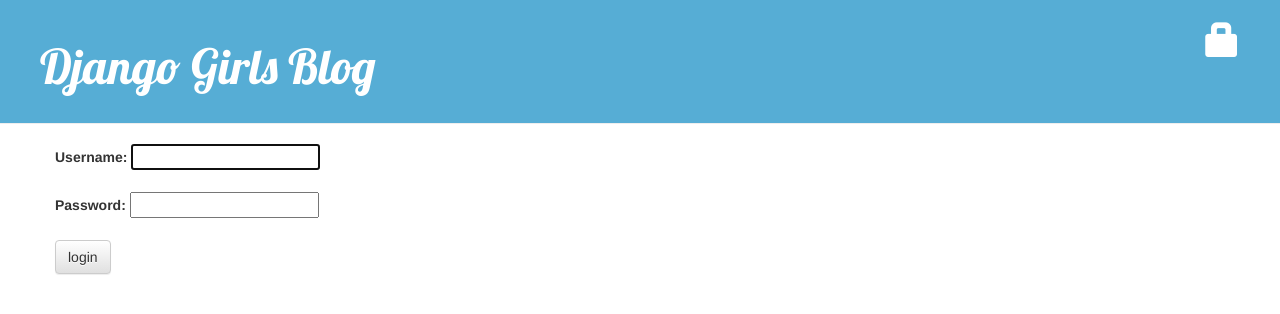
After one commit to serjilyashenko/blog-python, a Django app: page /accounts/login/ in a window 1280 px wide. The commit adds this page. Shown: the top 314 px of the page. Run offline with Django 3.2, Linux system fonts and the light colour scheme; some libraries are stand-ins or nearby versions.

Commit message:
login logout

```diff
--- a/blog/templates/blog/base.html
+++ b/blog/templates/blog/base.html
@@ -19,6 +19,14 @@
         <a href="{% url 'post_draft_list' %}" class="top-menu">
             <span class="glyphicon glyphicon-edit"></span>
         </a>
+        <p class="top-menu">
+            Hello {{ user.username }}
+            <small>(<a href="{% url 'logout' %}">Log out</a>)</small>
+        </p>
+    {% else %}
+        <a href="{% url 'login' %}" class="top-menu">
+            <span class="glyphicon glyphicon-lock"></span>
+        </a>
     {% endif %}
     <h1><a href="/">Django Girls Blog</a></h1>
 </div>
--- /dev/null
+++ b/blog/templates/registration/login.html
@@ -0,0 +1,33 @@
+{% extends "blog/base.html" %}
+
+{% block content %}
+    {% if form.errors %}
+        <p>Your username and password didn't match. Please try again.</p>
+    {% endif %}
+
+    <form method="post" action="">
+        {% csrf_token %}
+        {#        <table>#}
+        {#            <tr>#}
+        {#                <td>{{ form.username.label_tag }}</td>#}
+        {#                <td>{{ form.username }}</td>#}
+        {#            </tr>#}
+        {#            <tr>#}
+        {#                <td>{{ form.password.label_tag }}</td>#}
+        {#                <td>{{ form.password }}</td>#}
+        {#            </tr>#}
+        {#        </table>#}
+
+        <div class="form-group">
+            <label for="">{{ form.username.label_tag }}</label>
+            {{ form.username }}
+        </div>
+        <div class="form-group">
+            <label for="pwd">{{ form.password.label_tag }}</label>
+            {{ form.password }}
+        </div>
+
+        <input class="btn btn-default" type="submit" value="login"/>
+        <input type="hidden" name="next" value="{{ next }}"/>
+    </form>
+{% endblock %}
--- a/blog/urls.py
+++ b/blog/urls.py
@@ -1,4 +1,5 @@
 from django.conf.urls import url
+
 from . import views
 
 urlpatterns = [
--- a/blog/views.py
+++ b/blog/views.py
@@ -2,6 +2,7 @@
 from django.utils import timezone
 from .models import Post
 from .forms import PostForm
+from django.contrib.auth.decorators import login_required
 
 def post_list(request):
     posts = Post.objects.filter(published_date__lte=timezone.now()).order_by('published_date')
@@ -11,6 +12,7 @@
     post = get_object_or_404(Post, pk=pk)
     return render(request, 'blog/post_detail.html', {'post': post})
 
+@login_required
 def post_new(request):
     if request.method == "POST":
         form = PostForm(request.POST)
@@ -24,6 +26,7 @@
         form = PostForm()
     return render(request, 'blog/post_edit.html', {'form': form})
 
+@login_required
 def post_edit(request, pk):
     post = get_object_or_404(Post, pk=pk)
     if request.method == "POST":
@@ -38,15 +41,18 @@
         form = PostForm(instance=post)
     return render(request, 'blog/post_edit.html', {'form': form})
 
+@login_required
 def post_draft_list(request):
     posts = Post.objects.filter(published_date__isnull=True).order_by('create_date')
     return render(request, 'blog/post_draft_list.html', {'posts': posts})
 
+@login_required
 def post_publish(request, pk):
     post = get_object_or_404(Post, pk=pk)
     post.publish()
     return redirect('post_detail', pk=pk)
 
+@login_required
 def post_remove(request, pk):
     post = get_object_or_404(Post, pk=pk)
     post.delete()
--- a/djangogirls/settings.py
+++ b/djangogirls/settings.py
@@ -102,3 +102,5 @@
 
 STATIC_URL = '/static/'
 STATIC_ROOT = os.path.join(BASE_DIR, 'static')
+
+LOGIN_REDIRECT_URL = '/'
--- a/djangogirls/urls.py
+++ b/djangogirls/urls.py
@@ -1,7 +1,11 @@
 from django.conf.urls import include, url
 from django.contrib import admin
 
+from django.contrib.auth import views
+
 urlpatterns = [
     url(r'^admin/', include(admin.site.urls)),
+    url(r'^accounts/login/$', views.login, name='login'),
+    url(r'^accounts/logout/$', views.logout, name='logout'),
     url(r'', include('blog.urls')),
 ]
```
